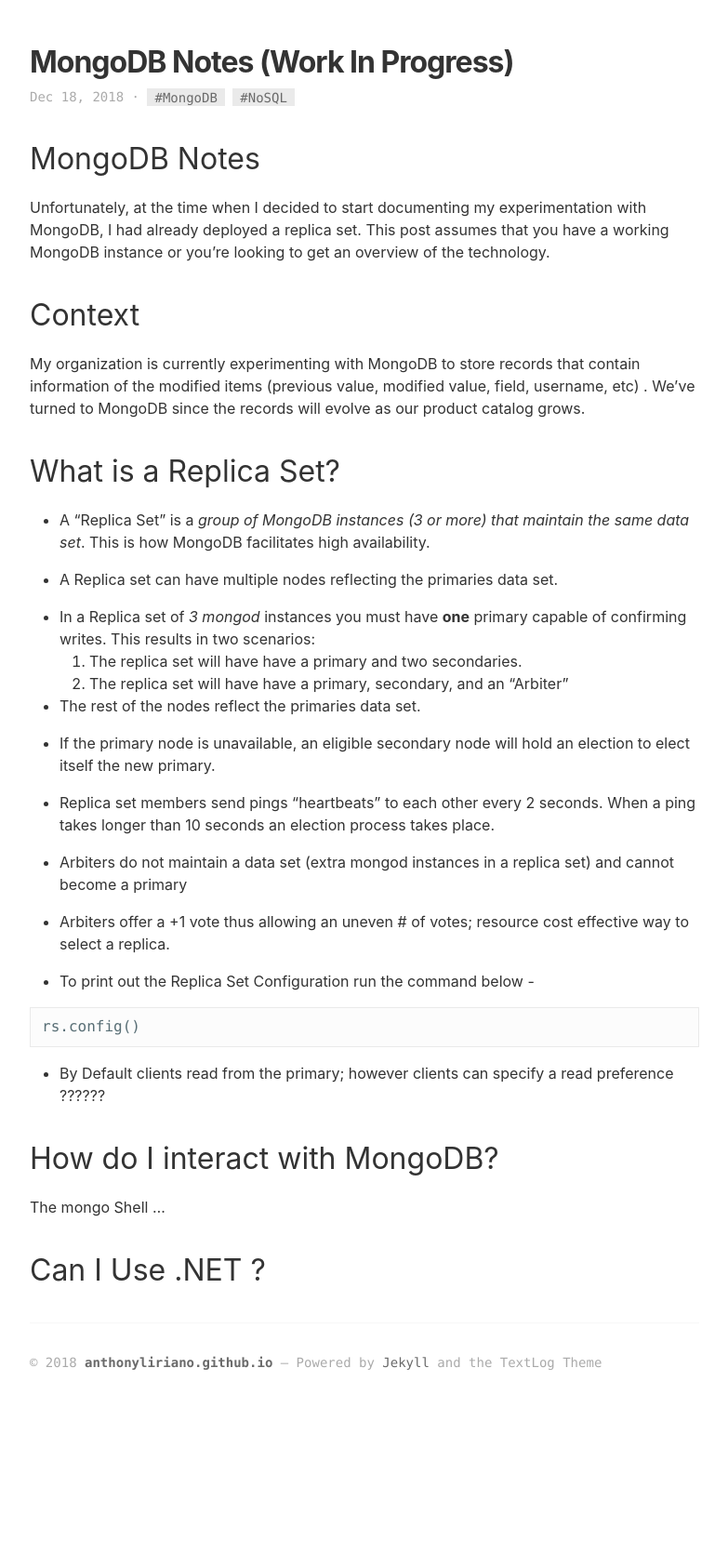
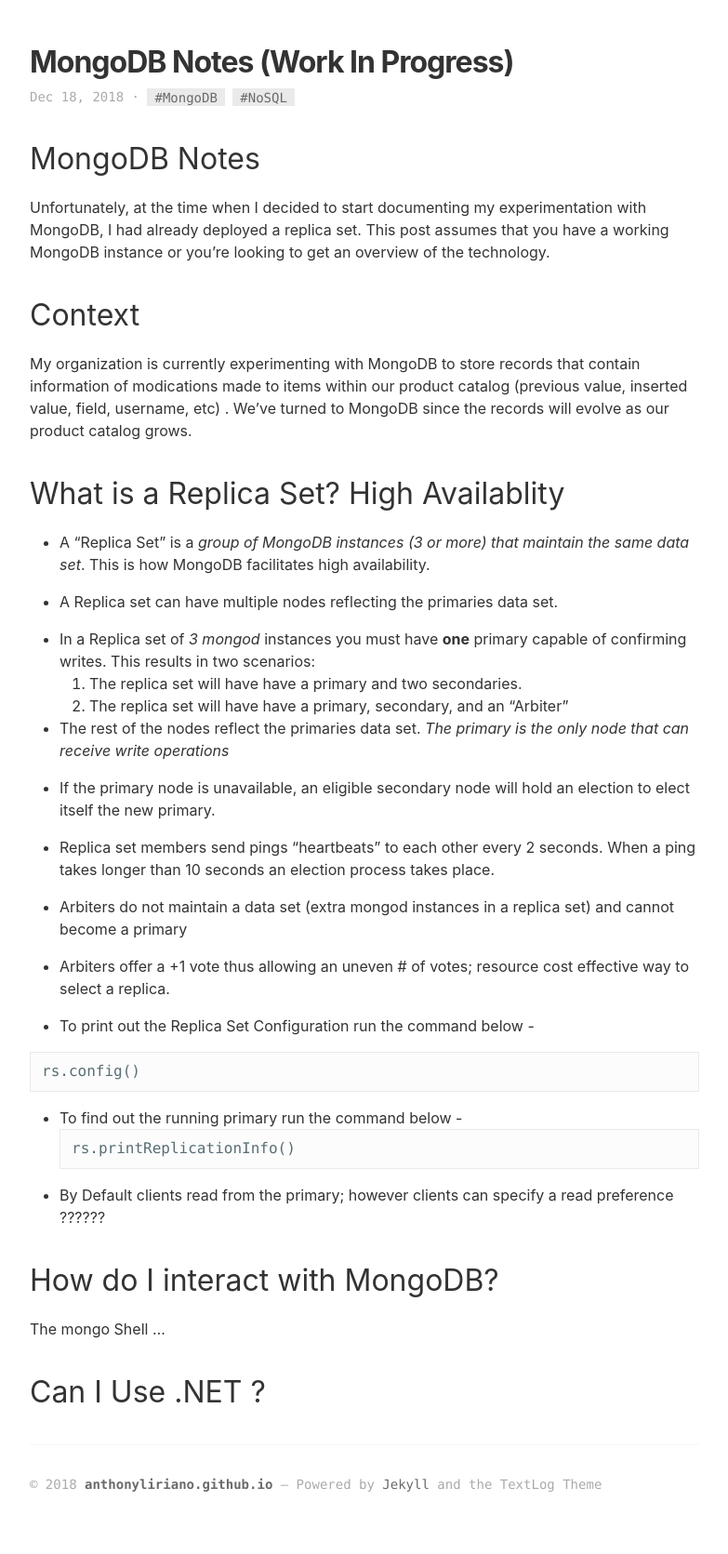
Before and after one commit to anthonyliriano/anthonyliriano.github.io, a Jekyll site: the page built from _posts/2018-12-18-2018-MongoDB-Notes.md, in a window 1280 px wide. Shown: the whole page at 93% size, without its empty margins (8-791 px from the left). Built offline with Jekyll 4.4.1, drawn with Linux system fonts in a browser that asks for light colours; before the commit the page ends 1540 px from its top, so only the background shows below that.

Commit message:
Updating MongoDB  Notes Post

````diff
--- a/_posts/2018-12-18-2018-MongoDB-Notes.md
+++ b/_posts/2018-12-18-2018-MongoDB-Notes.md
@@ -11,9 +11,9 @@ Unfortunately, at the time when I decided to start documenting my experimentatio
 
 ## Context
 
-My organization is currently experimenting with MongoDB to store records that contain information of the modified items (previous value, modified value, field, username, etc) . We've turned to MongoDB since the records will evolve as our product catalog grows.
+My organization is currently experimenting with MongoDB to store records that contain information of modications made to items within our product catalog (previous value, inserted value, field, username, etc) . We've turned to MongoDB since the records will evolve as our product catalog grows.
 
-## What is a Replica Set?
+## What is a Replica Set? High Availablity
 
 * A "Replica Set" is a _group of MongoDB instances (3 or more) that maintain the same data set_. This is how MongoDB facilitates high availability.
 
@@ -23,7 +23,7 @@ My organization is currently experimenting with MongoDB to store records that co
 	1. The replica set will have have a primary and two secondaries.
 	2. The replica set will have have a primary, secondary, and an "Arbiter"
 
-* The rest of the nodes reflect the primaries data set.
+* The rest of the nodes reflect the primaries data set. _The primary is the only node that can receive write operations_
 
 * If the primary node is unavailable, an eligible secondary node will hold an election to elect itself the new primary.
 
@@ -41,7 +41,10 @@ My organization is currently experimenting with MongoDB to store records that co
 rs.config()
 ```
 
-
+* To find out the running primary run the command below -
+```
+rs.printReplicationInfo()
+```
 
 
 * By Default clients read from the primary; however clients can specify a read preference ??????
````
